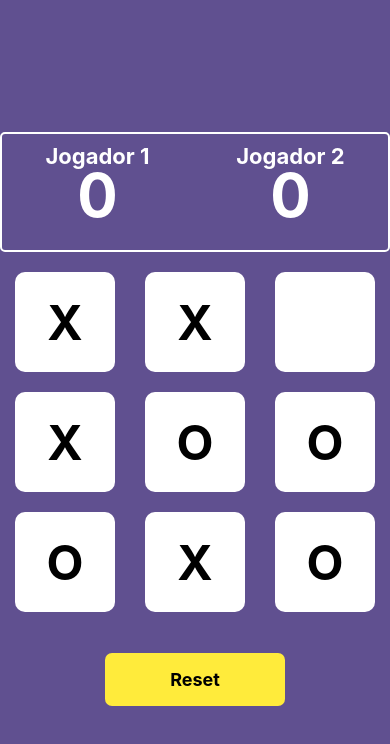
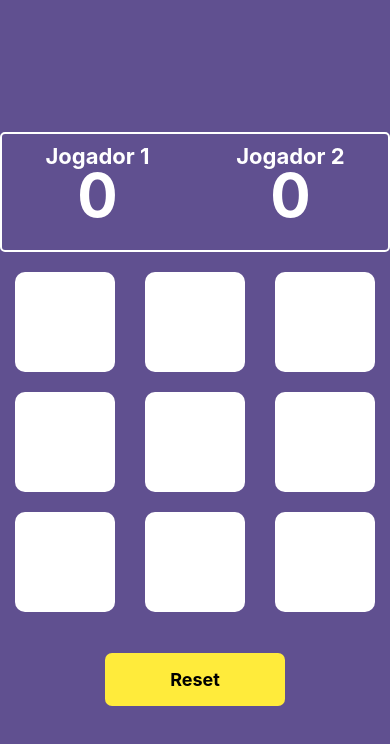
Before and after one commit to anderood/tic-tac-toe, a React Native app: screen /Dashboard in a window 390 px wide. Shown: the top 744 px of the page. Built offline with nearby package versions, Linux system fonts and the light colour scheme.

Commit message:
correção de bug na analise de empate

```diff
--- a/src/pages/Dashboard/index.tsx
+++ b/src/pages/Dashboard/index.tsx
@@ -17,8 +17,7 @@ export function Dashboard(){
     const InitialPlayers = [ { players: ["Jogador 1","Jogador 2"] }]
     const InitialScorePoints = [ { score: [0,0] }]
 
-    // const [ board, setBoard ] = useState(Array(9).fill(""));
-    const [ board, setBoard ] = useState(["X","X","O","X","O","X", "", "O", "O" ]);
+    const [ board, setBoard ] = useState(Array(9).fill(""));
     const [ changeplayer, setChangeplayer ] = useState(true);
     const [ players, setPlayers ] = useState(InitialPlayers);
     const [ scores, setScores ] = useState(InitialScorePoints);
@@ -62,17 +61,16 @@ export function Dashboard(){
             const [x, y, z] = winner[i];
 
             if(board[x] && board[x] === board[y] && board[y] === board[z] && board[z]){
-                alert('Winner')
+                changeplayer ? setScoresPlayer1( scoresPlayer1 => scoresPlayer1 +1) : setScoresPlayer2( scoresPlayer2 => scoresPlayer2 +1)
+                return alert('Winner')
             }
 
         }
 
         setCount( count => count +1);
-        console.log(count)
 
-        if( count === 2 && checkBoard){
+        if( count === 10 && checkBoard){
             alert('empate');
-            // handleReset();
         }
 
     }
```
